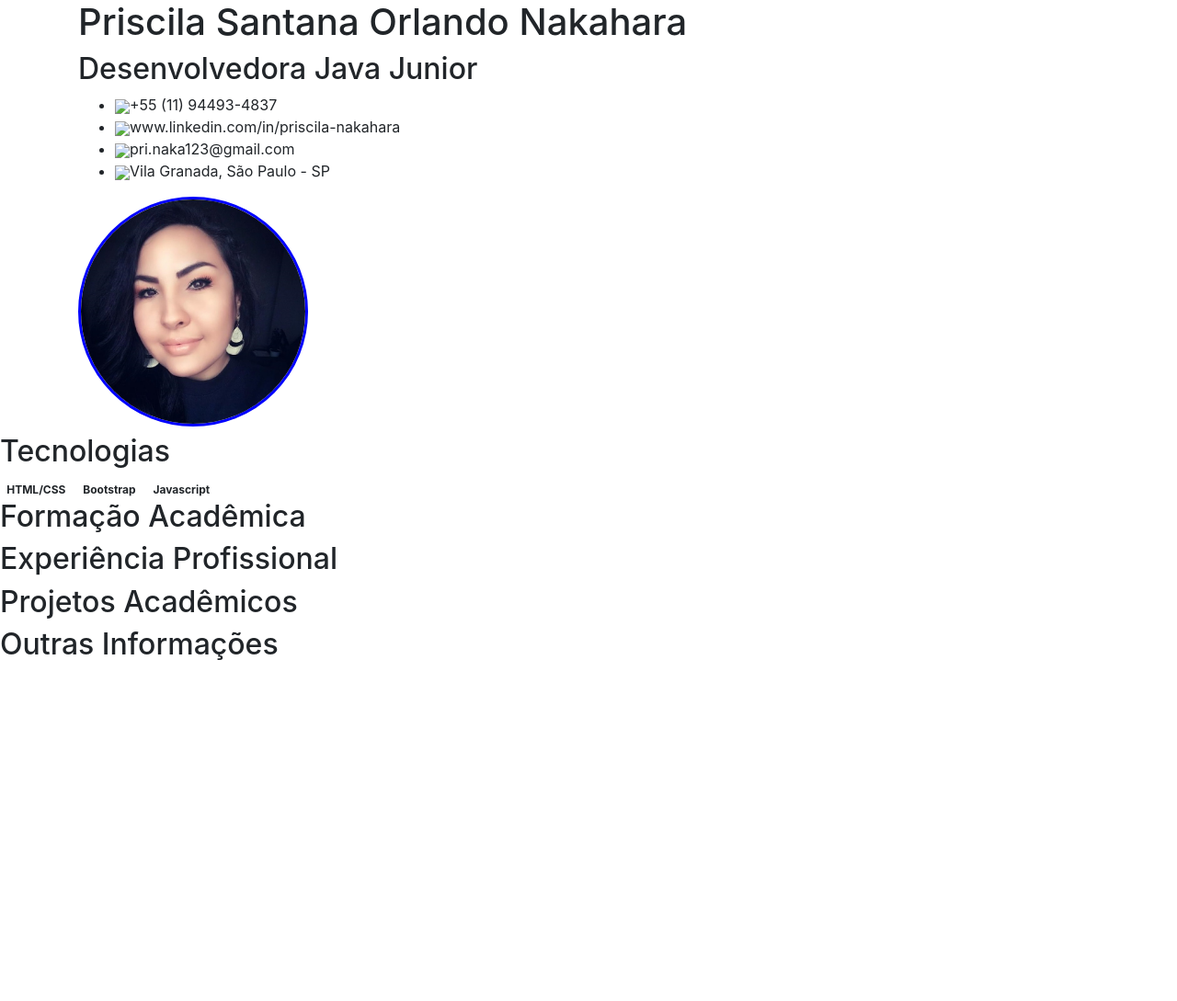
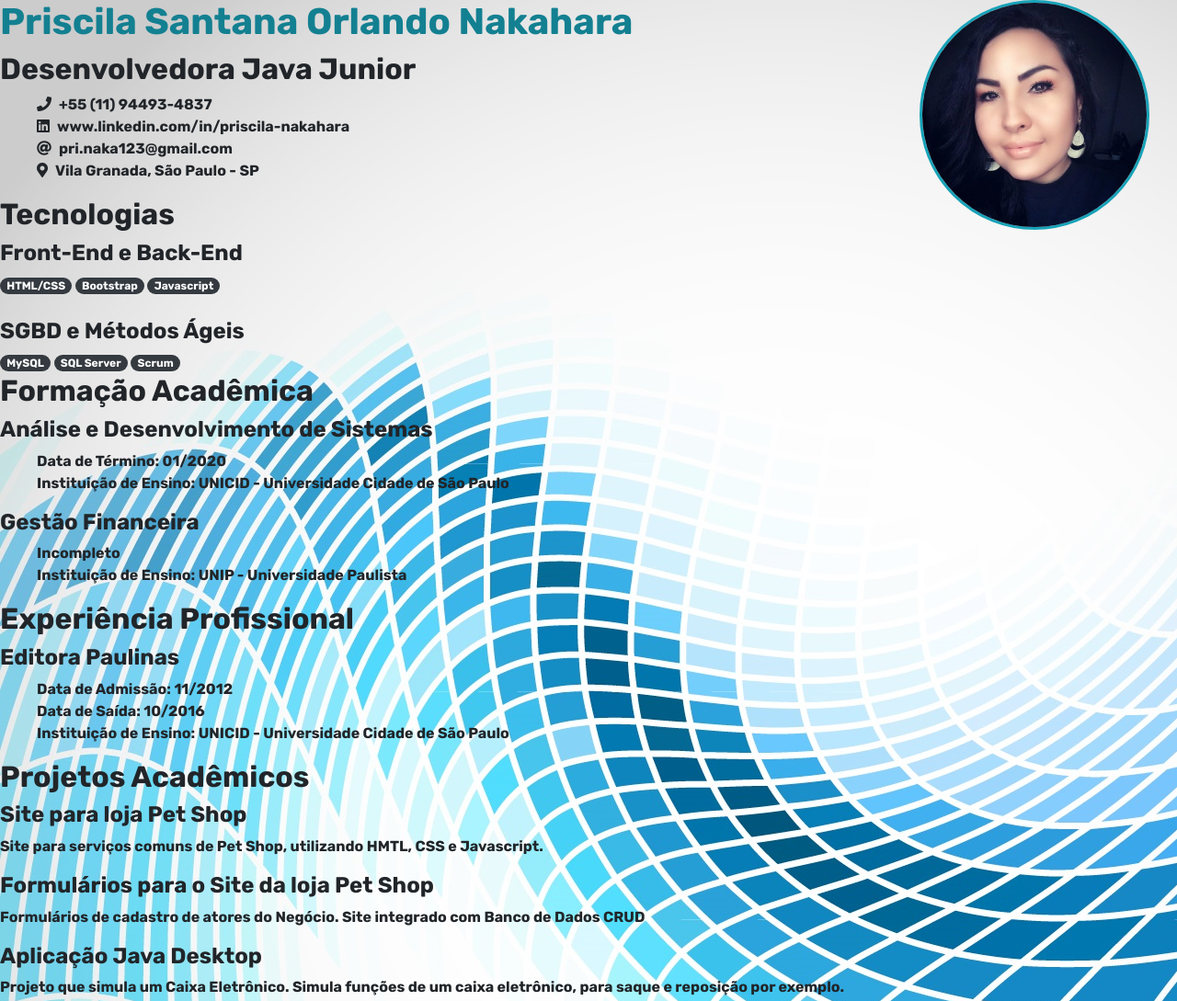
Before and after one commit to PrihNakahara/Curriculo, a plain HTML site: page index.html in a window 1280 px wide. Shown: the top 1089 px of the page at 92% size. Before the commit the page ends 800 px from the top, so only its background shows below. Drawn offline with nearby package versions, Linux system fonts and the light colour scheme.

Commit message:
Adicionando Pastas - versão 3

```diff
--- a/css/estilo.css
+++ b/css/estilo.css
@@ -1,15 +1,32 @@
+@import url('https://fonts.googleapis.com/css?family=Rubik:700&display=swap');
 body {
-    background: url(images/cv_background.jpg) no-repeat;
+    background-image: url(../images/cv_background.jpg);
+    font-family: 'Rubik', sans-serif;
 }
 h1 {
-    color:
+    color: #138091;
+}
+h2{
+
 }
 ul{
-
+    list-style: none;
 }
 #cv_img{
     width: 250px;
     height: 250px;
     border-radius: 50%;
-    border: 3px solid blue;
+    border: 3px solid #17a2b8;
+    position: absolute;
+	top: 0px;
+	left: 1000px;
 }
+header {
+
+}
+.shrink:hover
+{
+        -webkit-transform: scale(0.8);
+        -ms-transform: scale(0.8);
+        transform: scale(0.8);
+}
--- a/index.html
+++ b/index.html
@@ -6,21 +6,22 @@
     <title>Priscila Nakahara - CV</title>
     <meta name="viewport" content="width=device-width, initial-scale=1">
     <link rel="stylesheet" href="https://stackpath.bootstrapcdn.com/bootstrap/4.3.1/css/bootstrap.min.css" integrity="sha384-ggOyR0iXCbMQv3Xipma34MD+dH/1fQ784/j6cY/iJTQUOhcWr7x9JvoRxT2MZw1T" crossorigin="anonymous">
+    <link rel="stylesheet" href="https://use.fontawesome.com/releases/v5.8.2/css/all.css" integrity="sha384-oS3vJWv+0UjzBfQzYUhtDYW+Pj2yciDJxpsK1OYPAYjqT085Qq/1cq5FLXAZQ7Ay" crossorigin="anonymous">
     <link rel="stylesheet" type="text/css" media="screen" href="css/estilo.css"/>
 </head>
 <body>
     <article>
-        <header>
-            <div class="container">
+        <header class="resume-header pt-4 pt-md-0">
+            <div class="">
             <h1>Priscila Santana Orlando Nakahara</h1>
             <h2>Desenvolvedora Java Junior</h2>
             <ul>
-                <li><img src="#" id="icon_fone">+55 (11) 94493-4837</li>
-                <li><img src="#" id="icon_linkedin">www.linkedin.com/in/priscila-nakahara</li>
-                <li><img src="#" id="icon_email">pri.naka123@gmail.com</li>
-                <li><img src="#" id="icon_endereco">Vila Granada, São Paulo - SP</li>
+                <li><i class="fas fa-phone">&nbsp;&nbsp;</i>+55 (11) 94493-4837</li>
+                <li><i class="fab fa-linkedin">&nbsp;&nbsp;</i>www.linkedin.com/in/priscila-nakahara</li>
+                <li><i class="fas fa-at">&nbsp;&nbsp;</i>pri.naka123@gmail.com</li>
+                <li><i class="fas fa-map-marker-alt">&nbsp;&nbsp;</i>Vila Granada, São Paulo - SP</li>
             </ul>
-            <img src="images/cv_foto.jpg" id="cv_img">
+            <img class="shrink" src="images/cv_foto.jpg" id="cv_img">
         </header>
         </div>
         <section>
@@ -28,18 +29,46 @@
         </section>
         <section>
             <h2>Tecnologias</h2>
-            <span class="badge badge-pill badge-principal">HTML/CSS</span>
-            <span class="badge badge-pill badge-principal">Bootstrap</span>
-            <span class="badge badge-pill badge-principal">Javascript</span>
+            <h4>Front-End e Back-End</h4>
+            <span class="badge badge-pill badge-dark">HTML/CSS</span>
+            <span class="badge badge-pill badge-dark">Bootstrap</span>
+            <span class="badge badge-pill badge-dark">Javascript</span>
+            <br><br>
+            <h4>SGBD e Métodos Ágeis</h4>
+            <span class="badge badge-pill badge-dark">MySQL</span>
+            <span class="badge badge-pill badge-dark">SQL Server</span>
+            <span class="badge badge-pill badge-dark">Scrum</span>
         </section>
         <section>
             <h2>Formação Acadêmica</h2>
+            <h4>Análise e Desenvolvimento de Sistemas</h4>
+            <ul>
+                <li>Data de Término: 01/2020</li>
+                <li>Instituição de Ensino: UNICID - Universidade Cidade de São Paulo</li>
+            </ul>
+            <h4>Gestão Financeira</h4>
+            <ul>
+                <li>Incompleto</li>
+                <li>Instituição de Ensino: UNIP - Universidade Paulista</li>
+            </ul>
         </section>
         <section>
             <h2>Experiência Profissional</h2>
+            <h4>Editora Paulinas</h4>
+            <ul>
+                <li>Data de Admissão: 11/2012</li>
+                <li>Data de Saída: 10/2016</li>
+                <li>Instituição de Ensino: UNICID - Universidade Cidade de São Paulo</li>
+            </ul>
         </section>
         <section>
             <h2>Projetos Acadêmicos</h2>
+            <h4>Site para loja Pet Shop</h4>
+            <p>Site para serviços comuns de Pet Shop, utilizando HMTL, CSS e Javascript.</p>
+            <h4>Formulários para o Site da loja Pet Shop</h4>
+            <p>Formulários de cadastro de atores do Negócio. Site integrado com Banco de Dados CRUD</p>
+            <h4>Aplicação Java Desktop</h4>
+            <p>Projeto que simula um Caixa Eletrônico. Simula funções de um caixa eletrônico, para saque e reposição por exemplo.</p>
         </section>
         <section>
             <h2>Outras Informações</h2>
```
